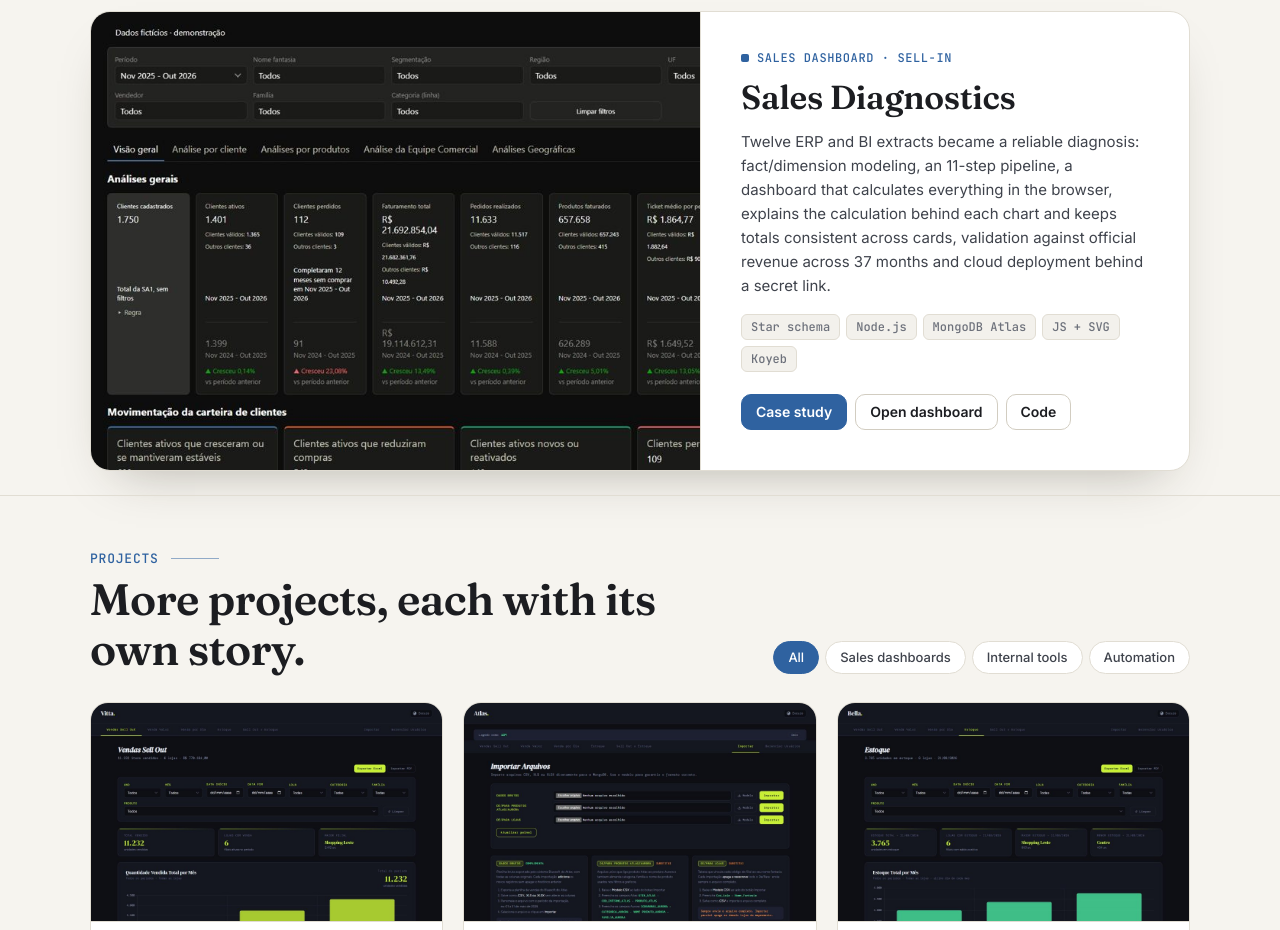
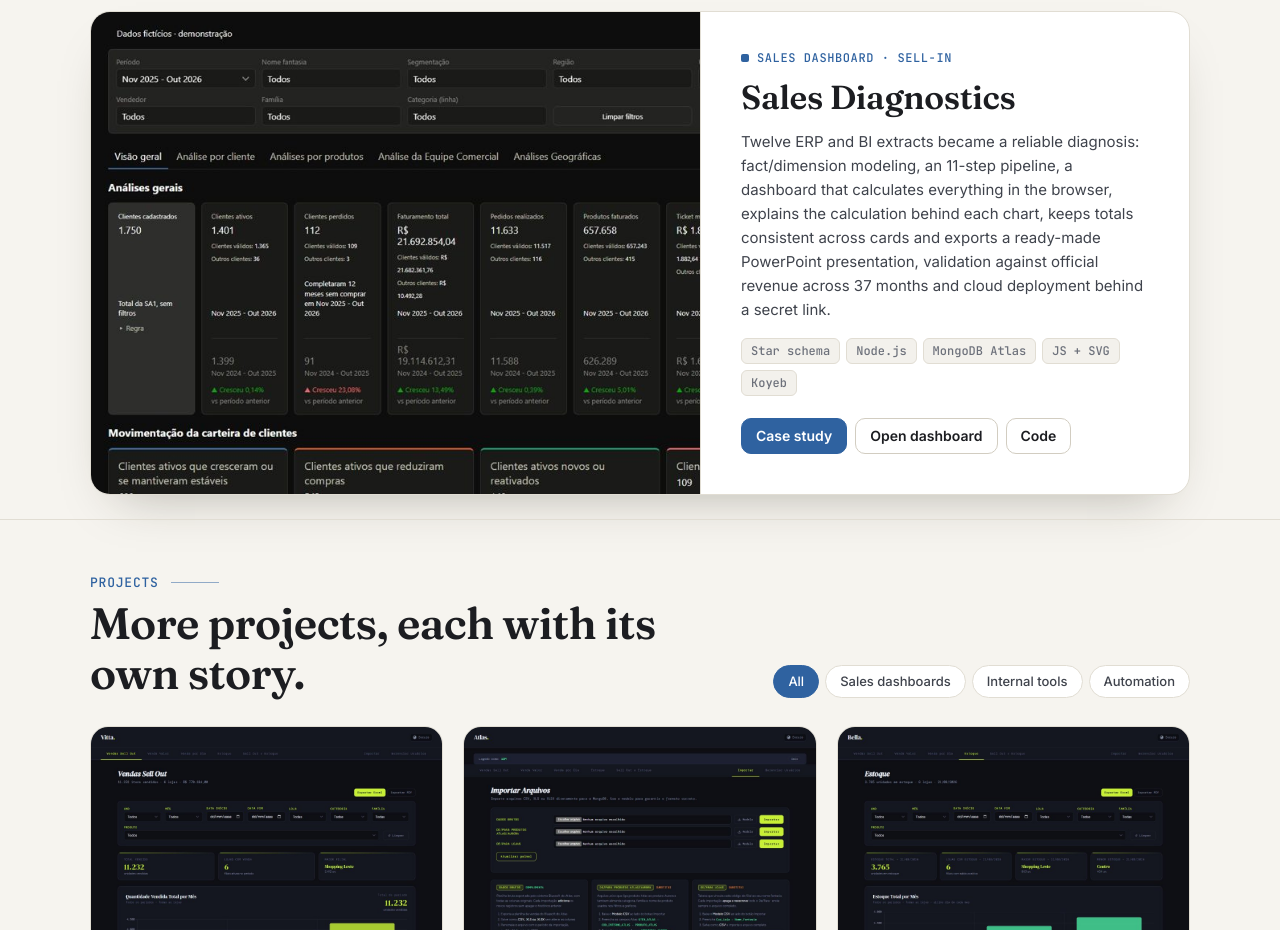
Before and after one commit to lariantunez/Vitrine-de-projetos, a plain HTML site: page index.html in a window 1280 px wide. Shown: the part 860-1790 px from the top of the page. Drawn offline with Linux system fonts and the light colour scheme.

Commit message:
Diagnóstico Comercial: descrição cita a apresentação pronta em PowerPoint (PT/EN/ES)

```diff
--- a/assets/idiomas.js
+++ b/assets/idiomas.js
@@ -18,7 +18,7 @@
       "diag.alt": "Overview of the Sales Diagnostics dashboard with fictional data",
       "diag.cat": "Sales dashboard · Sell-in",
       "diag.nome": "Sales Diagnostics",
-      "diag.texto": "Twelve ERP and BI extracts became a reliable diagnosis: fact/dimension modeling, an 11-step pipeline, a dashboard that calculates everything in the browser, explains the calculation behind each chart and keeps totals consistent across cards, validation against official revenue across 37 months and cloud deployment behind a secret link.",
+      "diag.texto": "Twelve ERP and BI extracts became a reliable diagnosis: fact/dimension modeling, an 11-step pipeline, a dashboard that calculates everything in the browser, explains the calculation behind each chart, keeps totals consistent across cards and exports a ready-made PowerPoint presentation, validation against official revenue across 37 months and cloud deployment behind a secret link.",
       "tag.estrela": "Star schema",
       "link.estudo": "Case study",
       "link.abrirPainel": "Open dashboard",
@@ -80,7 +80,7 @@
       "diag.alt": "Vista general del panel Diagnóstico Comercial con datos ficticios",
       "diag.cat": "Panel comercial · Sell-in",
       "diag.nome": "Diagnóstico Comercial",
-      "diag.texto": "Doce extracciones de ERP y BI se convirtieron en un diagnóstico confiable: modelado de hechos y dimensiones, un pipeline de 11 etapas, un panel que calcula todo en el navegador, explica el cálculo de cada gráfico y mantiene los totales cuadrando entre las tarjetas, validación contra la facturación oficial en los 37 meses e implementación en la nube con enlace secreto.",
+      "diag.texto": "Doce extracciones de ERP y BI se convirtieron en un diagnóstico confiable: modelado de hechos y dimensiones, un pipeline de 11 etapas, un panel que calcula todo en el navegador, explica el cálculo de cada gráfico, mantiene los totales cuadrando entre las tarjetas y exporta una presentación lista en PowerPoint, validación contra la facturación oficial en los 37 meses e implementación en la nube con enlace secreto.",
       "tag.estrela": "Modelo estrella",
       "link.estudo": "Estudio de caso",
       "link.abrirPainel": "Abrir panel",
--- a/index.html
+++ b/index.html
@@ -57,7 +57,7 @@
           <div class="corpo">
             <span class="categoria" data-i18n="diag.cat">Painel comercial · Sell-in</span>
             <h3 data-i18n="diag.nome">Diagnóstico Comercial</h3>
-            <p data-i18n="diag.texto">Doze extrações de ERP e BI viraram um diagnóstico confiável: modelagem fato/dimensão, pipeline de 11 etapas, um painel que calcula tudo no navegador, explica a conta de cada gráfico e mantém os totais batendo entre os cartões, validação contra o faturamento oficial nos 37 meses e implantação na nuvem com link secreto.</p>
+            <p data-i18n="diag.texto">Doze extrações de ERP e BI viraram um diagnóstico confiável: modelagem fato/dimensão, pipeline de 11 etapas, um painel que calcula tudo no navegador, explica a conta de cada gráfico, mantém os totais batendo entre os cartões e exporta uma apresentação pronta em PowerPoint, validação contra o faturamento oficial nos 37 meses e implantação na nuvem com link secreto.</p>
             <div class="tags"><span data-i18n="tag.estrela">Modelo estrela</span><span>Node.js</span><span>MongoDB Atlas</span><span>JS + SVG</span><span>Koyeb</span></div>
             <div class="links"><a href="https://lariantunez.github.io/Diagnostico-Comercial/" data-i18n="link.estudo">Estudo de caso</a><a href="https://lariantunez.github.io/Diagnostico-Comercial/painel/" data-i18n="link.abrirPainel">Abrir painel</a><a href="https://github.com/lariantunez/Diagnostico-Comercial" data-i18n="link.codigo">Código</a></div>
           </div>
```
